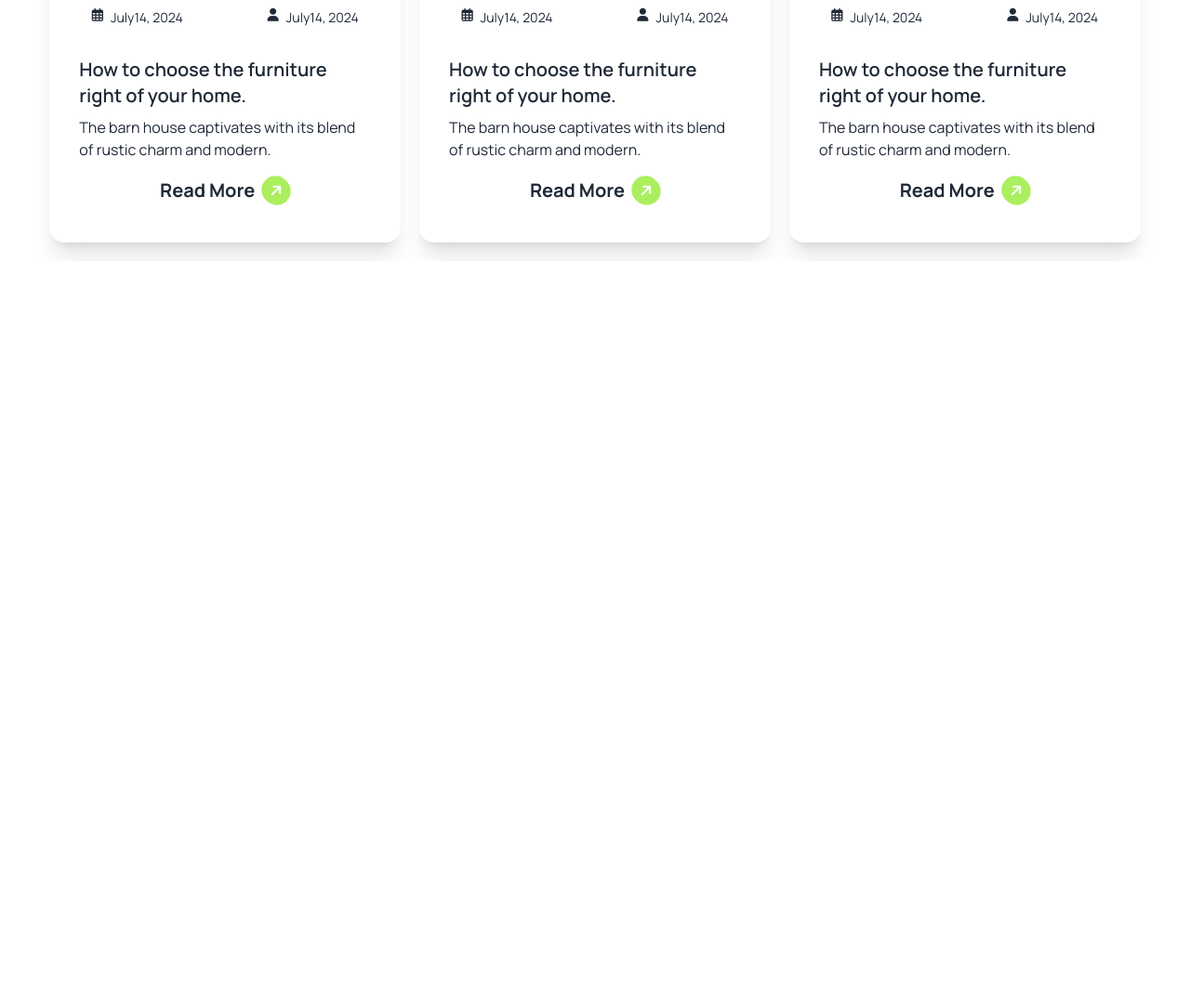
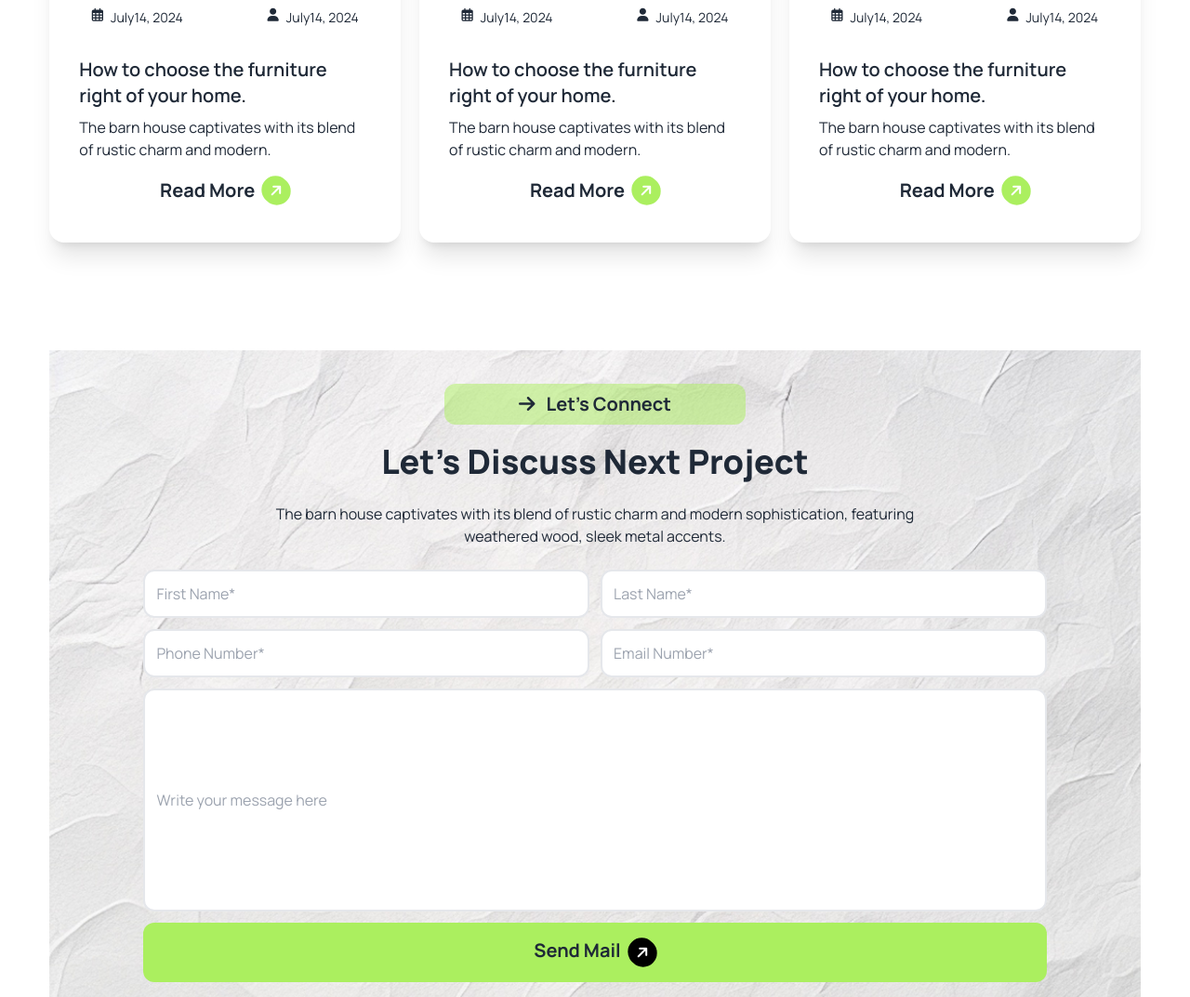
Before and after one commit to PritomChakma/PH-Assignment-3, a plain HTML site: page index.html in a window 1280 px wide. Shown: the part 3034-4107 px from the top of the page at 93% size. Before the commit the page ends 3315 px from the top, so only its background shows below. Drawn offline with nearby package versions, Linux system fonts and the light colour scheme.

Commit message:
Discus project and input section

```diff
--- a/index.html
+++ b/index.html
@@ -1,5 +1,5 @@
 <!DOCTYPE html>
-<html lang="en">
+<html lang="en" data-theme="light">
 
 <head>
   <meta charset="UTF-8">
@@ -413,6 +413,63 @@
 
     </section>
 
+    <!-- Discus project and input section -->
+    <section class="mt-24 ">
+      <div class="hero bg-no-repeat place-content-center " style="background-image: url(assets/bg.jpg);">
+
+        <div class="hero-content  text-center">
+
+          <!-- text -->
+          <div class="mx-auto ">
+            <div
+              class="flex items-center place-content-center bg-light-btn p-2 lg:px-5 text-xl gap-3 font-bold w-2/4 lg:w-1/3 text-center mx-auto rounded-xl mt-5 mb-5">
+              <i class="fa-solid fa-arrow-right"></i>
+              <p>Let’s Connect</p>
+            </div>
+            <h1 class="text-4xl font-extrabold">Let’s Discuss Next Project</h1>
+            <p class="py-6 lg:w-9/12 mx-auto">
+              The barn house captivates with its blend of rustic charm and modern sophistication, featuring weathered
+              wood, sleek
+              metal accents.
+            </p>
+
+            <!-- input -->
+            <div class="lg:grid lg:grid-cols-2 lg:grid-row-2 gap-3 space-y-3 lg:space-y-0">
+              <div class="w-full "><input type="text" placeholder="First Name*"
+                  class="w-full border p-3 border-2 rounded-xl" />
+              </div>
+
+              <div class="w-full "><input type="text" placeholder="Last Name*"
+                  class="w-full border p-3 border-2 rounded-xl" />
+              </div>
+              <div class="w-full "><input type="" placeholder="Phone Number*"
+                  class="w-full border p-3 border-2 rounded-xl" />
+              </div>
+
+              <div class="w-full "><input type="email" placeholder="Email Number*"
+                  class="w-full border p-3 border-2 rounded-xl" />
+              </div>
+            </div>
+
+            <div class="w-full mt-3 "><input type="text" placeholder="Write your message here"
+                class="w-full h-60 border border-2 p-3  rounded-xl" />
+            </div>
+
+            <button class="flex  p-2 py-4 items-center bg-btn-color mt-3 rounded-xl w-full text-center">
+              <div class="text-center mx-auto flex gap-2 ">
+                <h3 class="text-xl font-bold ">Send Mail</h3>
+                <i class="fa-solid fa-arrow-right -rotate-45 bg-black text-white p-2 rounded-full"></i>
+              </div>
+            </button>
+
+
+
+
+          </div>
+
+        </div>
+      </div>
+    </section>
 
 
   </main>
```
